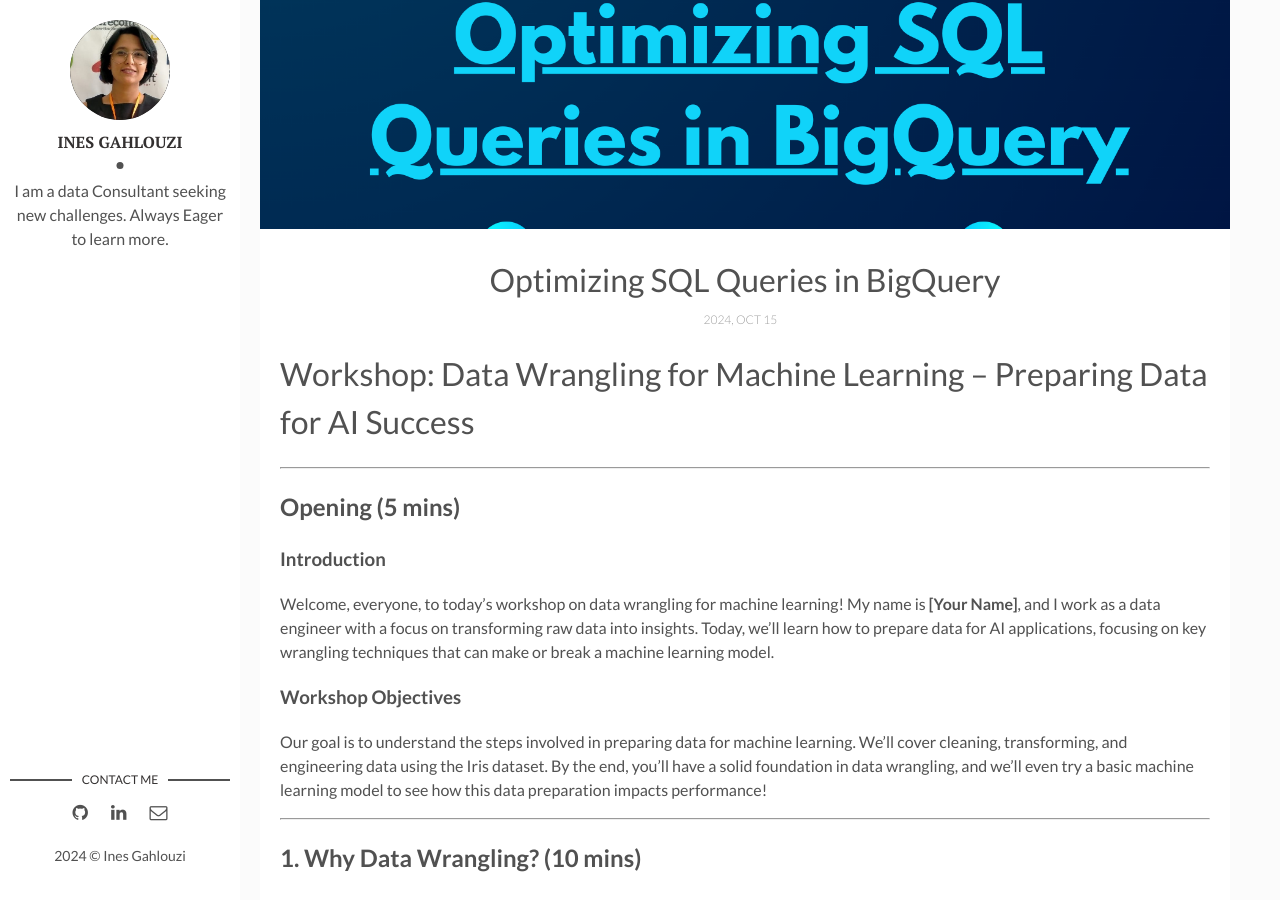
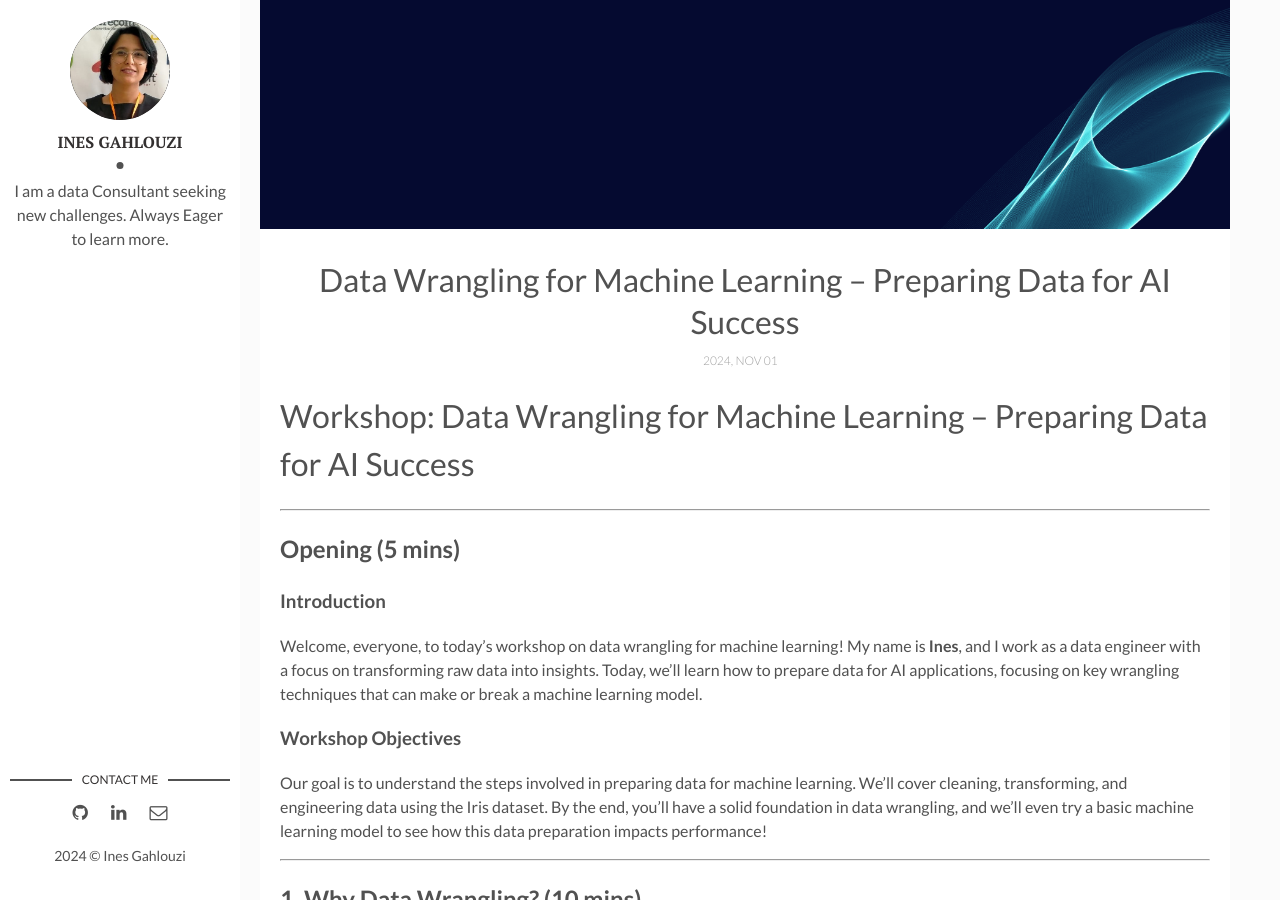
Before and after one commit to inesgh1/Ines-s-Blog, a Jekyll site: the page built from _posts/2024-11-01-DataWrangling.markdown, in a window 1280 px wide and 900 px high, scrolled down 291 px. Built offline with Jekyll 4.4.1, drawn with Linux system fonts in a browser that asks for light colours; comment, search, counter and statistics services are not loaded; some of the changed text lies outside the part shown.

Commit message:
Update 2024-11-01-DataWrangling.markdown

```diff
--- a/_posts/2024-11-01-DataWrangling.markdown
+++ b/_posts/2024-11-01-DataWrangling.markdown
@@ -1,10 +1,10 @@
 ---
 layout: post
-title: Optimizing SQL Queries in BigQuery
-date: 2024-10-15
-description: This is a A Step-by-Step Guide to Optimizing SQL Queries
-img: Optimizing.png # Add image post (optional)
-tags: [Programming,Etl,SQL,BigQuery,data engineering] # add tag
+title: Data Wrangling for Machine Learning – Preparing Data for AI Success
+date: 2024-11-01
+description: This workshop presented as part of contribution to Wiempower Event
+img: Heading.png # Add image post (optional)
+tags: [Programming, Learn,flask,transformers] # add tag
 ---
 
 # Workshop: Data Wrangling for Machine Learning – Preparing Data for AI Success
@@ -14,7 +14,7 @@
 ## Opening (5 mins)
 
 ### Introduction
-Welcome, everyone, to today’s workshop on data wrangling for machine learning! My name is **[Your Name]**, and I work as a data engineer with a focus on transforming raw data into insights. Today, we’ll learn how to prepare data for AI applications, focusing on key wrangling techniques that can make or break a machine learning model.
+Welcome, everyone, to today’s workshop on data wrangling for machine learning! My name is **Ines**, and I work as a data engineer with a focus on transforming raw data into insights. Today, we’ll learn how to prepare data for AI applications, focusing on key wrangling techniques that can make or break a machine learning model.
 
 ### Workshop Objectives
 Our goal is to understand the steps involved in preparing data for machine learning. We’ll cover cleaning, transforming, and engineering data using the Iris dataset. By the end, you’ll have a solid foundation in data wrangling, and we’ll even try a basic machine learning model to see how this data preparation impacts performance!
```
